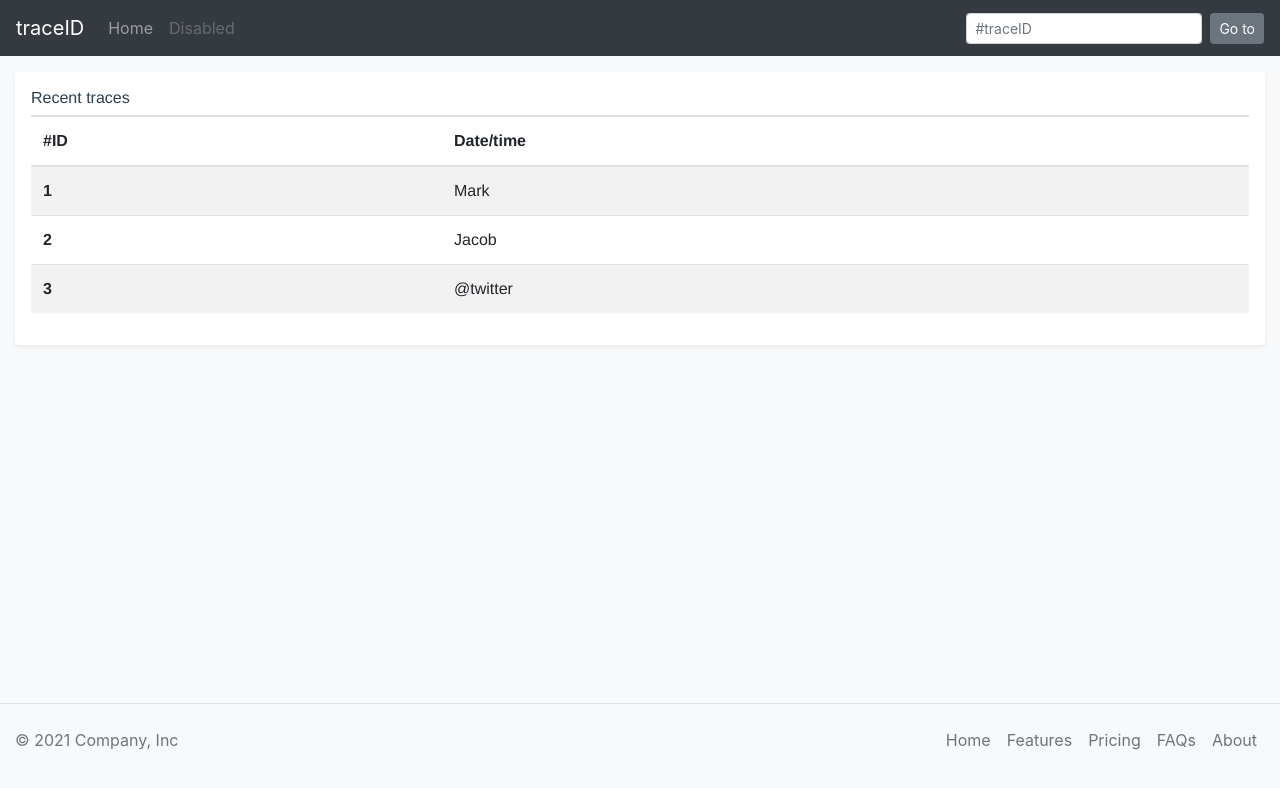
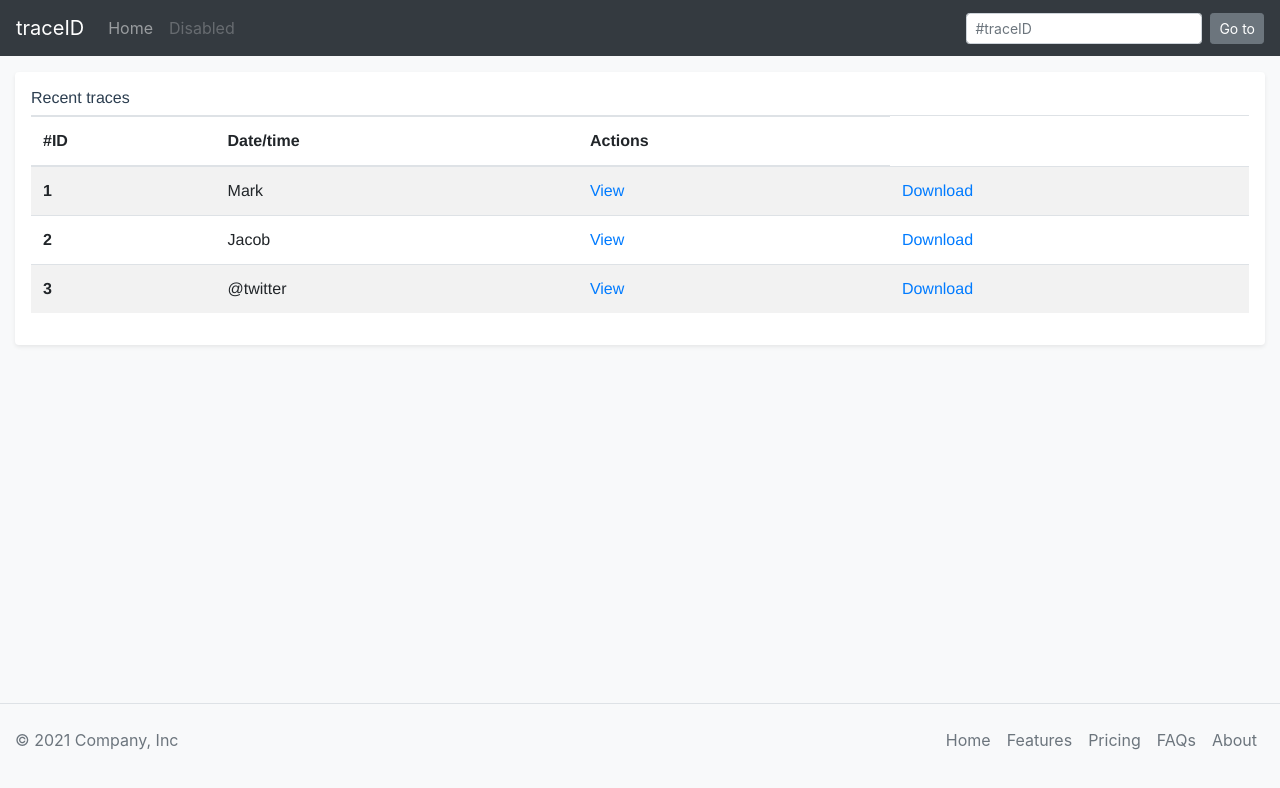
Before and after one commit to koykov/traceUI, a Vue app: page / in a window 1280 px wide. Shown: the top 788 px of the page. Built offline with nearby package versions, Linux system fonts and the light colour scheme; no server answers; what vue-flex would draw is missing.

Commit message:
Traces view/download routes.

```diff
--- a/src/App.vue
+++ b/src/App.vue
@@ -14,20 +14,27 @@
             <tr>
               <th scope="col">#ID</th>
               <th scope="col">Date/time</th>
+              <th scope="colgroup" rowspan="2">Actions</th>
             </tr>
             </thead>
             <tbody>
             <tr>
               <th scope="row">1</th>
               <td>Mark</td>
+              <td><router-link :to="{name: 'view', params: {id: '1'}}">View</router-link></td>
+              <td><router-link :to="{name: 'dl', params: {id: '1'}}">Download</router-link></td>
             </tr>
             <tr>
               <th scope="row">2</th>
               <td>Jacob</td>
+              <td><router-link :to="{name: 'view', params: {id: '1'}}">View</router-link></td>
+              <td><router-link :to="{name: 'dl', params: {id: '1'}}">Download</router-link></td>
             </tr>
             <tr>
               <th scope="row">3</th>
               <td>@twitter</td>
+              <td><router-link :to="{name: 'view', params: {id: '1'}}">View</router-link></td>
+              <td><router-link :to="{name: 'dl', params: {id: '1'}}">Download</router-link></td>
             </tr>
             </tbody>
           </table>
--- a/src/router/index.js
+++ b/src/router/index.js
@@ -11,8 +11,14 @@ export default new Router({
             component: () => import("@/App"),
         },
         {
-            name: 'trace',
-            path: '/trace/:id',
+            name: 'view',
+            path: '/view/:id',
+            component: () => import("@/components/ViewTrace"),
+            props: true
+        },
+        {
+            name: 'dl',
+            path: '/dl/:id',
             component: () => import("@/components/ViewTrace"),
             props: true
         }
```
